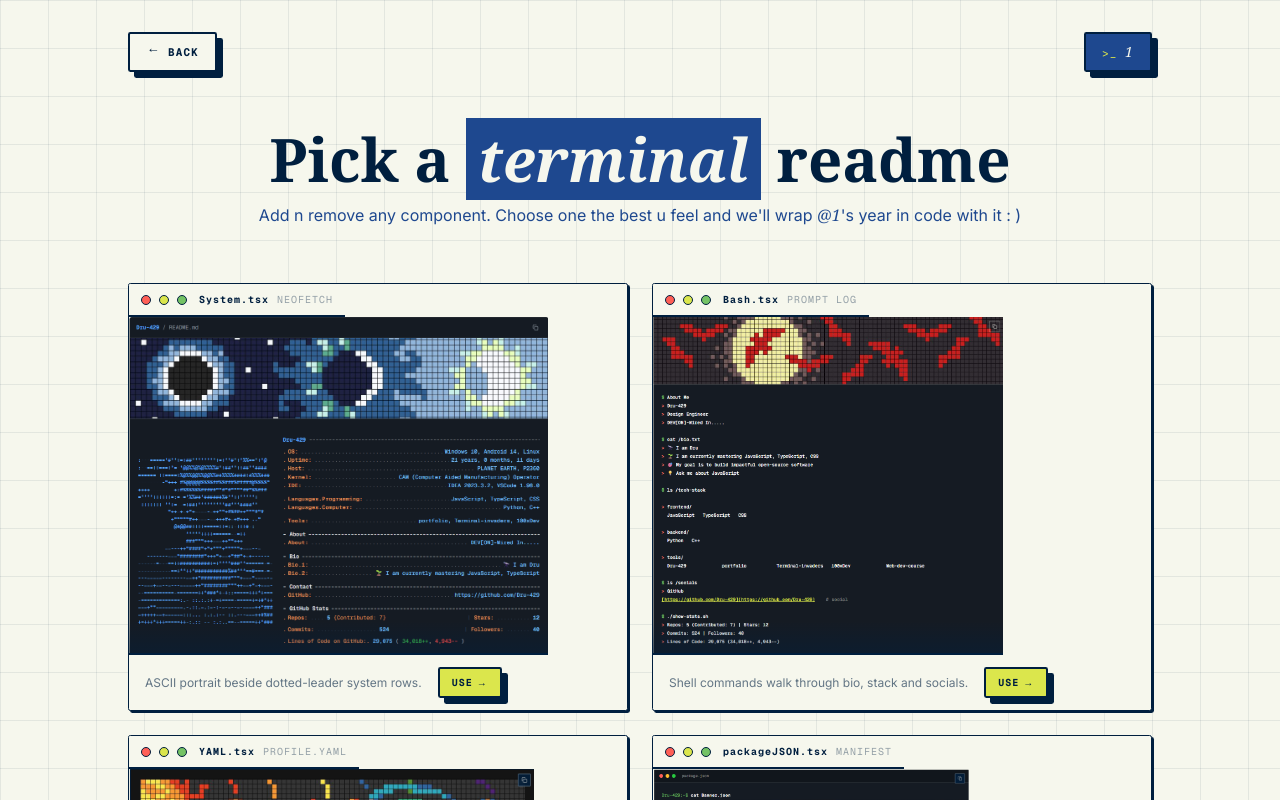
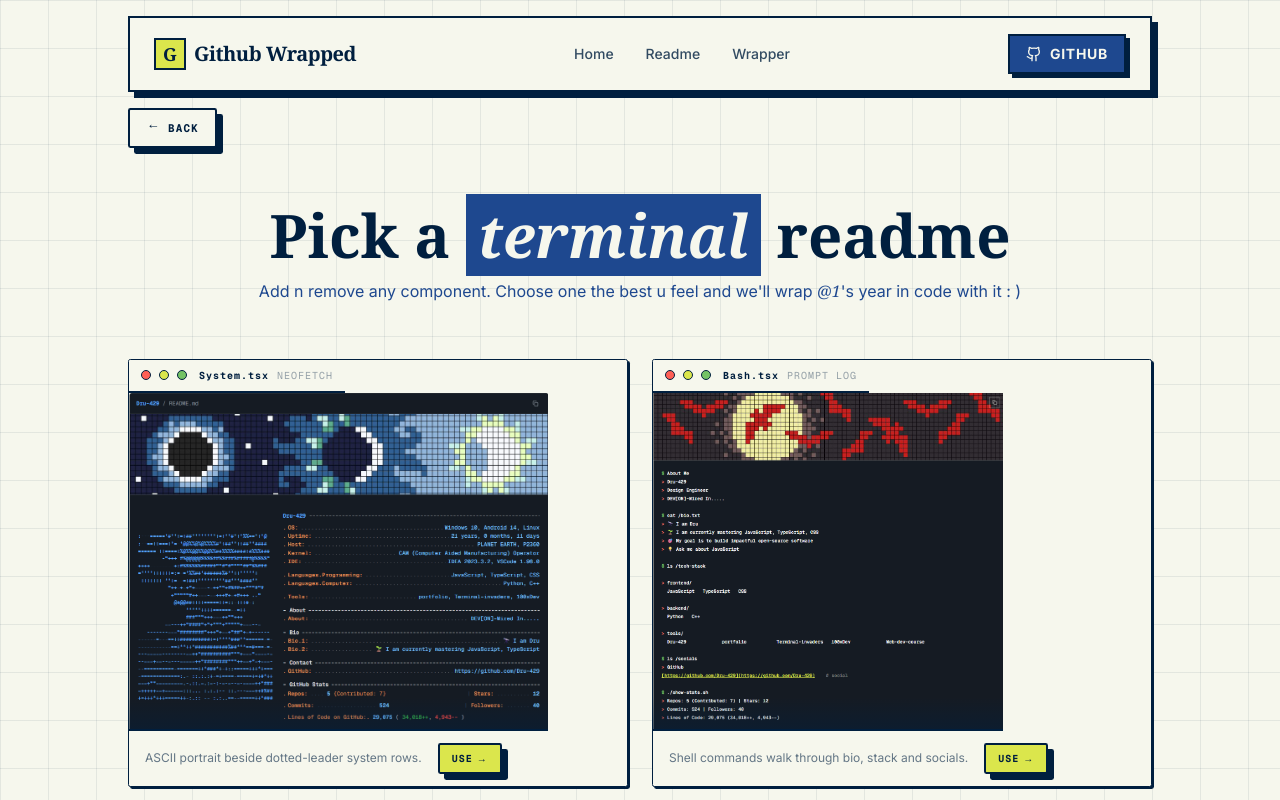
Before and after one commit to Dru-429/github-wrapped, a Next.js app: page /readme/1 in a window 1280 px wide. Shown: the top 800 px of the page. Built offline with nearby package versions, Linux system fonts and the light colour scheme.

Commit message:
Add mavbar

```diff
--- a/app/readme/[username]/[template]/page.tsx
+++ b/app/readme/[username]/[template]/page.tsx
@@ -16,6 +16,7 @@ import Selected from "@/components/editor/sections/Selected";
 import TemplateEditor from "@/components/editor/templateEditor";
 import { type ReadmeTemplate } from "@/components/editor/editor-state";
 import handleFetchGitHubData from "@/lib/github_readme";
+import Navbar from "@/components/landing_ui/Navbar";
 
 export default function ReadmeTemplatePage() {
   const params = useParams<{ username: string; template: string }>();
@@ -51,13 +52,14 @@ export default function ReadmeTemplatePage() {
 
   return (
     <main className="relative min-h-screen bg-background bg-grid text-foreground">
-      <div className="mx-auto max-w-6xl px-4 py-8 md:px-8 md:py-12">
+      <div className="mx-auto max-w-6xl px-4 pb-8 md:px-8 md:py-4">
         {/* Top Header Row / Navigation matching wireframe route title */}
+        <Navbar />
         <motion.div
           initial={{ opacity: 0, y: -10 }}
           animate={{ opacity: 1, y: 0 }}
           transition={{ duration: 0.4 }}
-          className="mb-8 flex flex-wrap items-center justify-between gap-4"
+          className="my-4 flex flex-wrap items-center justify-between gap-4"
         >
           <Link
             href={`/readme/${encodeURIComponent(rawUsername)}`}
--- a/app/readme/[username]/page.tsx
+++ b/app/readme/[username]/page.tsx
@@ -3,6 +3,7 @@
 import Link from "next/link";
 import { useParams, useRouter } from "next/navigation";
 import Image from "next/image";
+import Navbar from "@/components/landing_ui/Navbar";
 
 /* ─────────────────────────── real previews ─────────────────────────── */
 
@@ -57,10 +58,11 @@ export default function SelectTemplatePage() {
     router.push(`/readme/${encodeURIComponent(username)}/${no}`);
 
   return (
-    <main className="min-h-screen bg-cream bg-grid px-4 py-8 text-ink md:px-10">
+    <main className="min-h-screen bg-cream bg-grid px-4 pb-8 pt-4 text-ink md:px-10">
       <div className="mx-auto max-w-5xl">
         {/* top bar */}
-        <div className="mb-8 flex items-center justify-between ">
+        <Navbar />
+        <div className="my-4 flex items-center justify-between ">
           <Link
             href="/"
             className="boxy rounded-sm bg-cream px-4 py-2 font-mono text-[11px] font-bold uppercase tracking-widest transition-transform hover:-translate-y-0.5 flex gap-2 justify-center items-center group"
@@ -72,12 +74,12 @@ export default function SelectTemplatePage() {
               Back
             </span>
           </Link>
-          <div className="boxy rounded-sm bg-nuit px-4 py-2 font-mono text-[11px] uppercase tracking-widest text-cream">
+          {/* <div className="boxy rounded-sm bg-nuit px-4 py-2 font-mono text-[11px] uppercase tracking-widest text-cream">
             <span className="text-lime">&gt;_</span>{" "}
             <span className="font-serif text-sm italic">
               {username || "—"}
             </span>
-          </div>
+          </div> */}
         </div>
 
         {/* heading */}
```
